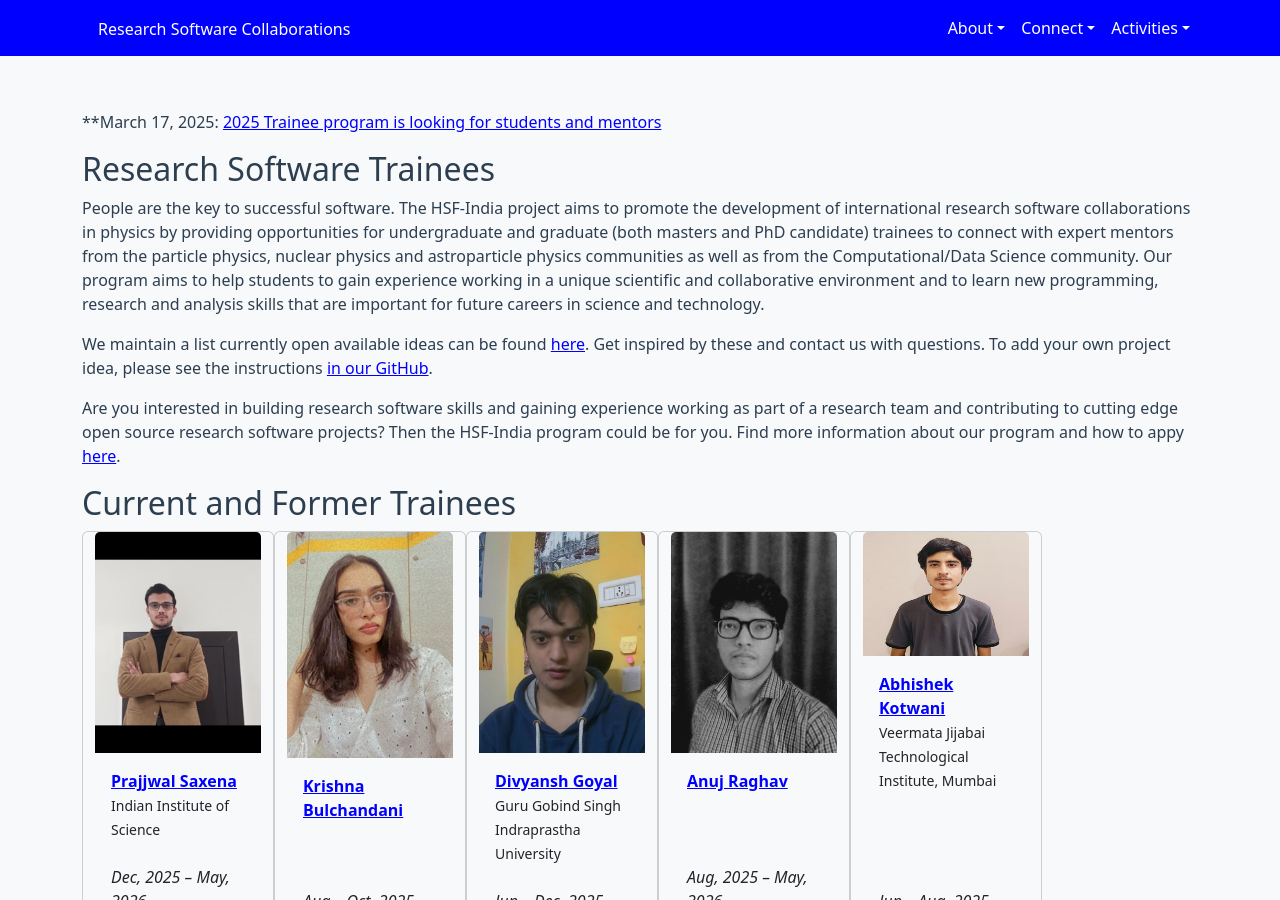
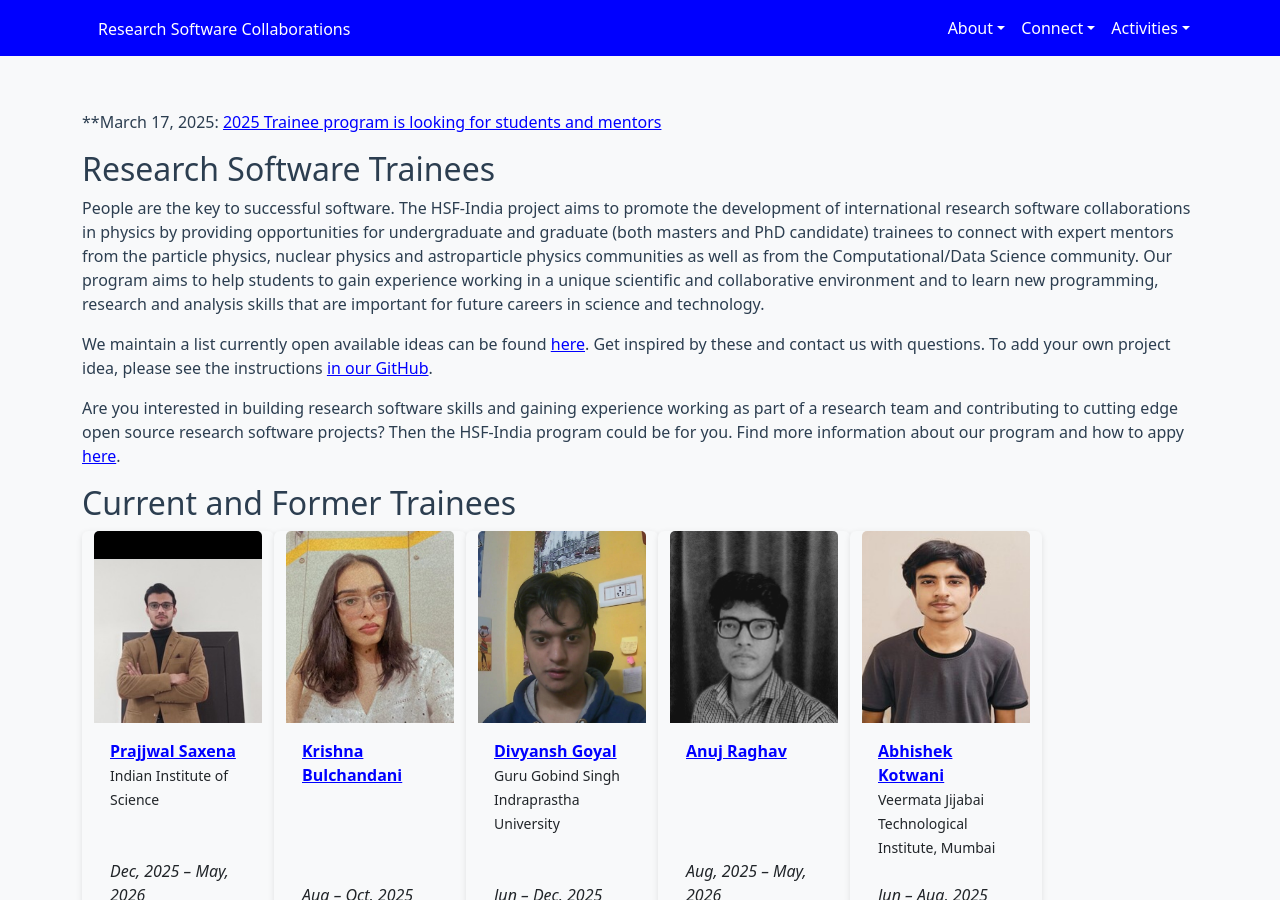
Before and after one commit to research-software-collaborations/research-software-collaborations.github.io, a Jekyll site: the page built from pages/trainees.md, in a window 1280 px wide and 900 px high. Built offline with Jekyll 4.4.1, drawn with Linux system fonts in a browser that asks for light colours; cached includes are drawn as plain includes.

Commit message:
update card type here to (more uniform image sizes, shadow instead of thin border on card)

```diff
--- a/pages/trainees.md
+++ b/pages/trainees.md
@@ -39,7 +39,7 @@ program and how to appy
 <div id="current" class="container-fluid">
   <div class="row">
     {% for person in active-trainees %}
-      <div class="card" style="width: 12rem;">
+      <div class="card person" style="width: 12rem;">
          <img class="card-img-top" src="{{person.photo}}" alt="Card image cap">
          <div class="card-body d-flex flex-column">
            <div class="card-text">
@@ -53,7 +53,7 @@ program and how to appy
       </div>
     {% endfor %}
     {% for person in inactive-trainees %}
-      <div class="card" style="width: 12rem;">
+      <div class="card person" style="width: 12rem;">
          <img class="card-img-top" src="{{person.photo}}" alt="Card image cap">
          <div class="card-body d-flex flex-column">
            <div class="card-text">
```
